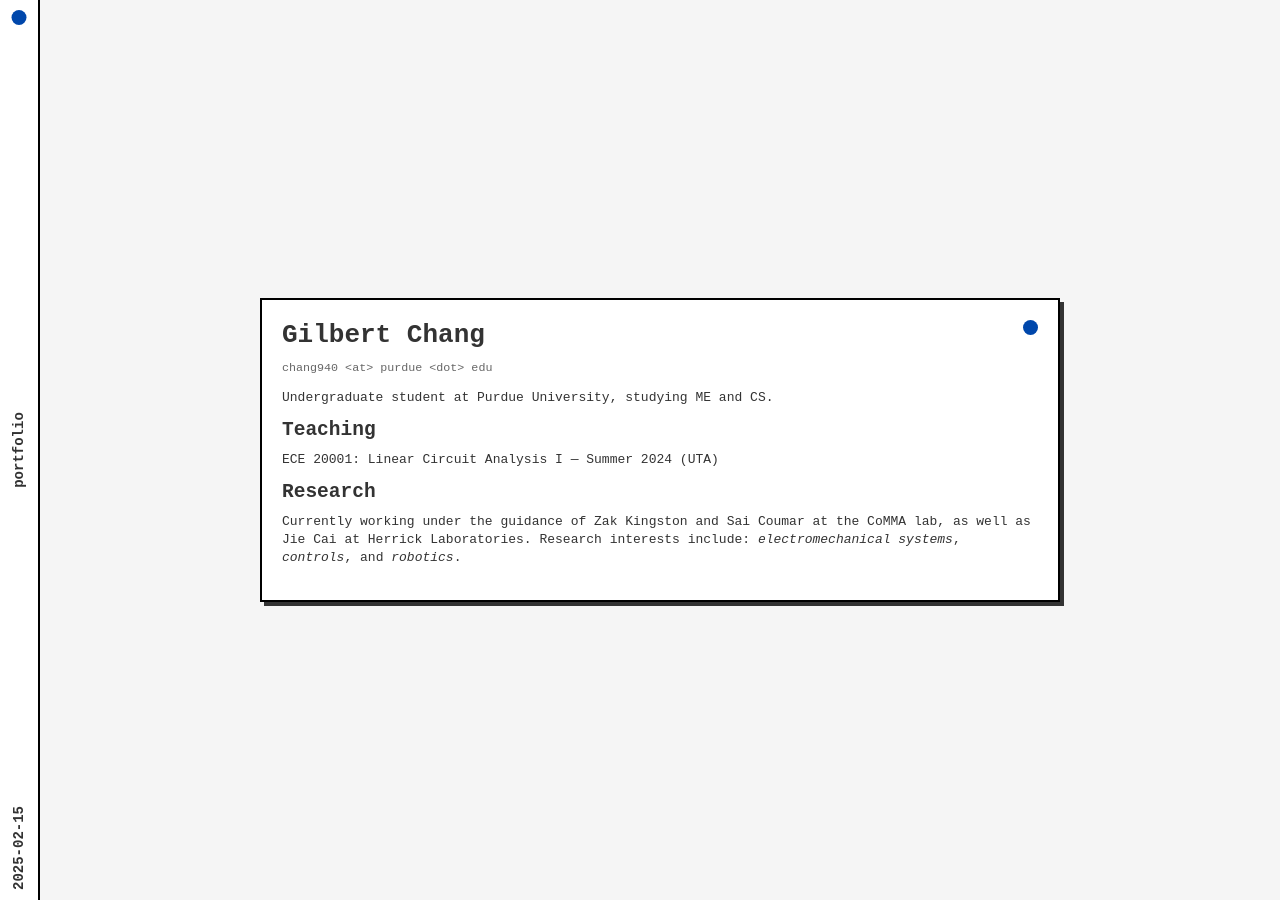
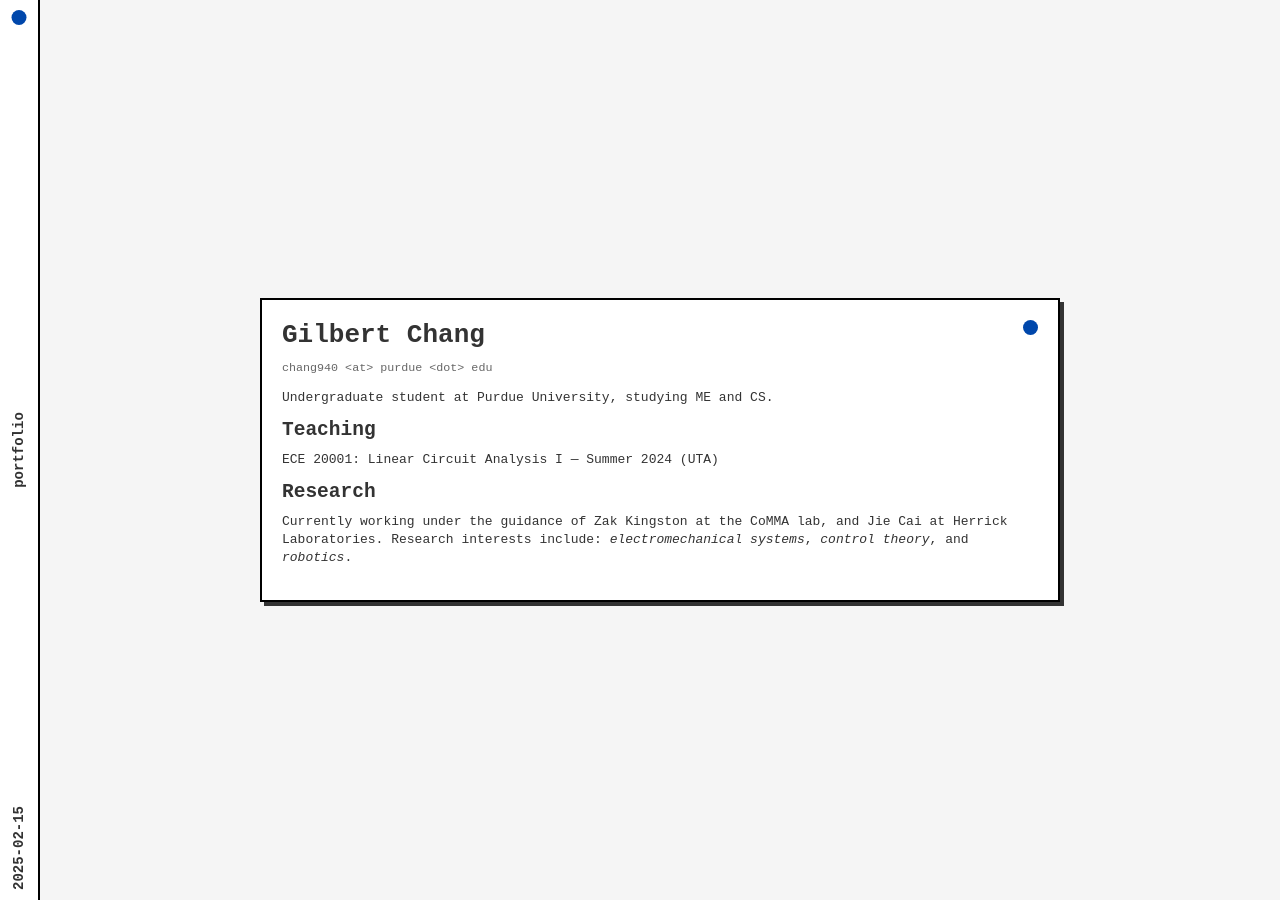
Before and after one commit to vindou/vindou, a Jekyll site: the page index.html, which Jekyll copies as it is, in a window 1280 px wide. Built offline with Jekyll 4.4.1, drawn with Linux system fonts in a browser that asks for light colours.

Commit message:
Update index.html

```diff
--- a/index.html
+++ b/index.html
@@ -169,9 +169,9 @@
 
       <h2>Research</h2>
       <p>
-        Currently working under the guidance of Zak Kingston and Sai Coumar at the CoMMA lab,
-        as well as Jie Cai at Herrick Laboratories. Research interests include:
-        <em>electromechanical systems</em>, <em>controls</em>, and <em>robotics</em>.
+        Currently working under the guidance of Zak Kingston at the CoMMA lab,
+        and Jie Cai at Herrick Laboratories. Research interests include:
+        <em>electromechanical systems</em>, <em>control theory</em>, and <em>robotics</em>.
       </p>
     </div>
   </div>
```
